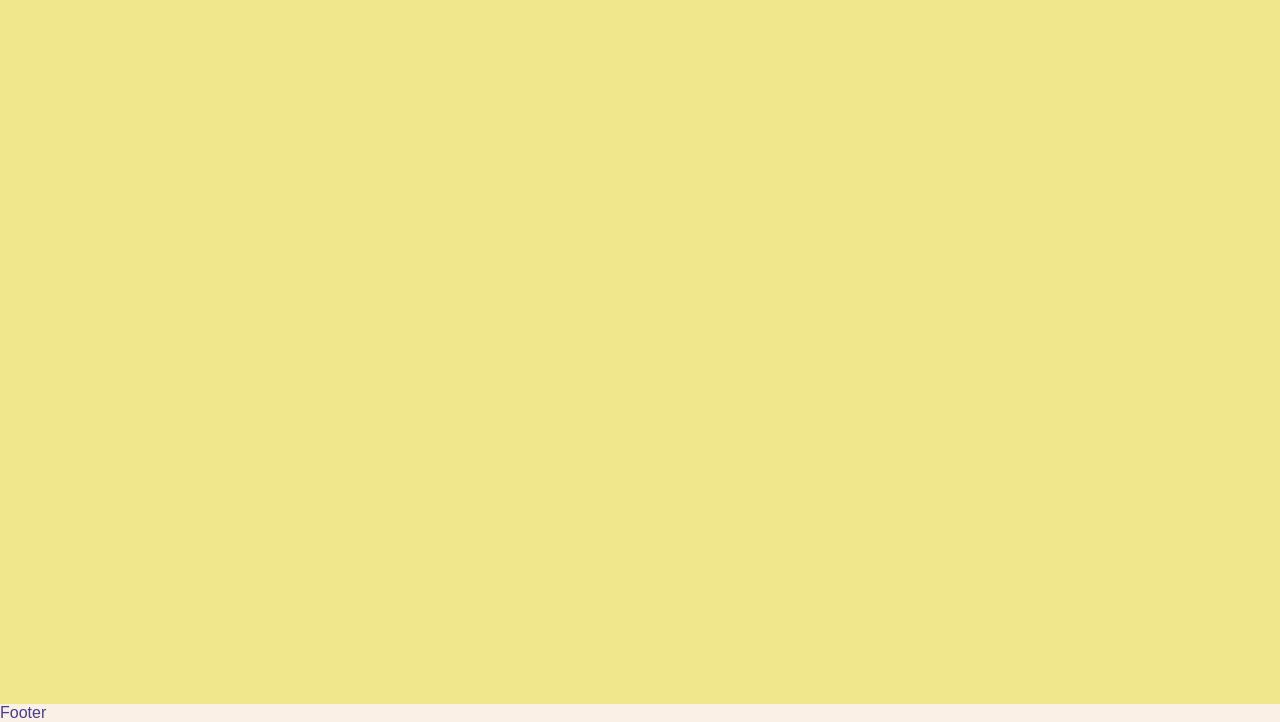
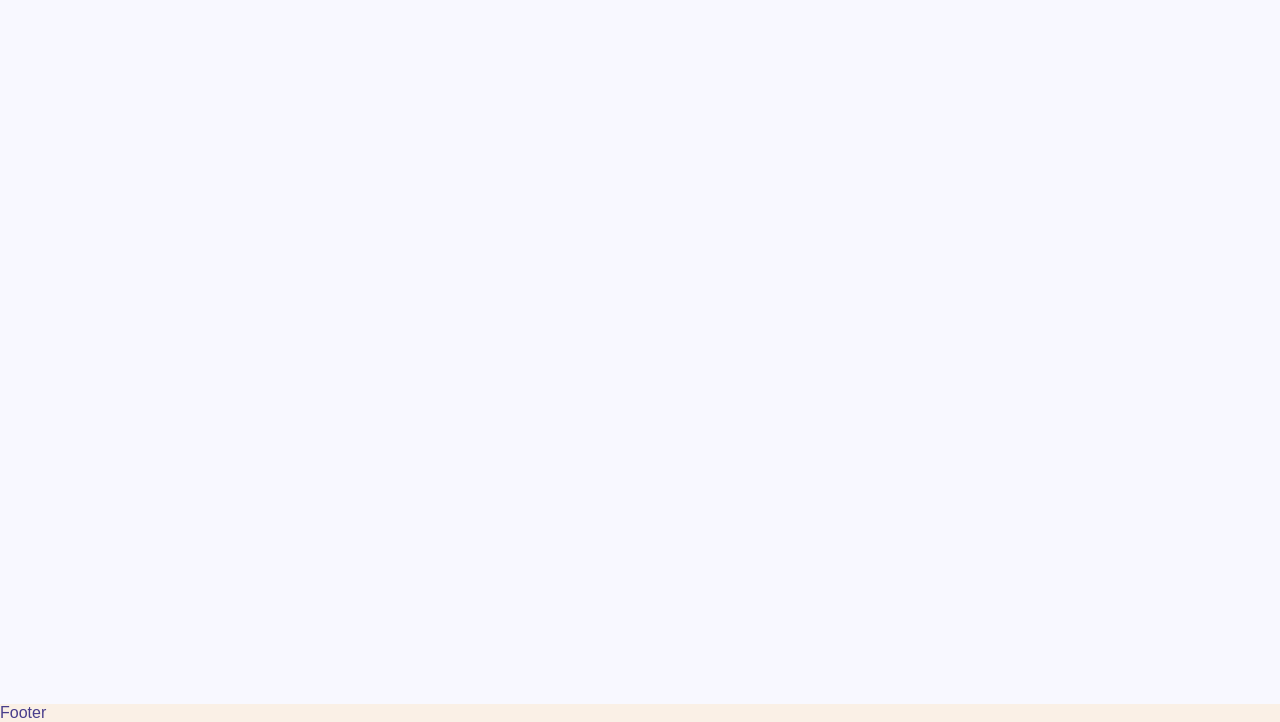
Before and after one commit to dimispapa/cy_boulder_fest, a plain HTML site: page index.html in a window 1280 px wide. Shown: the part 78-800 px from the top of the page. Drawn offline with Linux system fonts and the light colour scheme; a web font is replaced by a local one.

Commit message:
style: change background color of main

```diff
--- a/assets/css/style.css
+++ b/assets/css/style.css
@@ -108,7 +108,7 @@ header h1 {
 
 /* Main */
 main {
-    background-color: khaki;
+    background-color: ghostwhite;
     /* allow main section to take over surplus space */
     flex: 1;
     margin-top: 37px;
```
